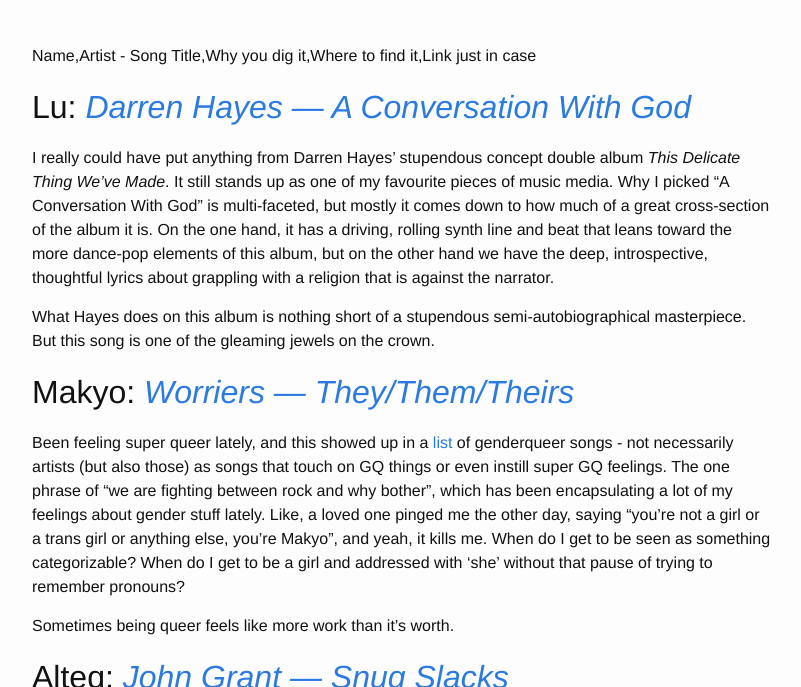
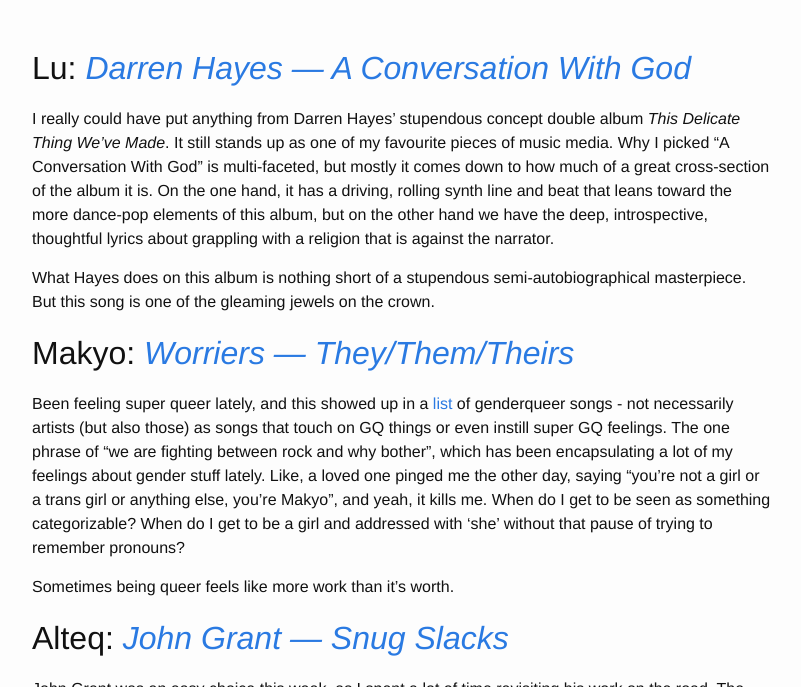
Before and after one commit to makyo/salsa, a Jekyll site: the page built from _posts/2017-06-25-salsa-weekly.md, in a window 1280 px wide and 900 px high, scrolled down 564 px, cut to the strip 213-900 px from the top of the window. Shown: the whole strip, without its empty margins (238-1039 px from the left). Built offline with Jekyll 4.4.1, drawn with Linux system fonts in a browser that asks for light colours; comment, search, counter and statistics services are not loaded.

Commit message:
Whoops, extra text

```diff
--- a/_posts/2017-06-25-salsa-weekly.md
+++ b/_posts/2017-06-25-salsa-weekly.md
@@ -18,8 +18,6 @@
 
 -----
 
-Name,Artist - Song Title,Why you dig it,Where to find it,Link just in case
-
 {% for entry in site.data.weekly-2017-06-25 %}
 ## {{ entry["Name"] }}: [*{{ entry["Artist - Song Title"]|replace: "-", "---"|markdown }}*]({{ entry["Link just in case"] }})
 
```
